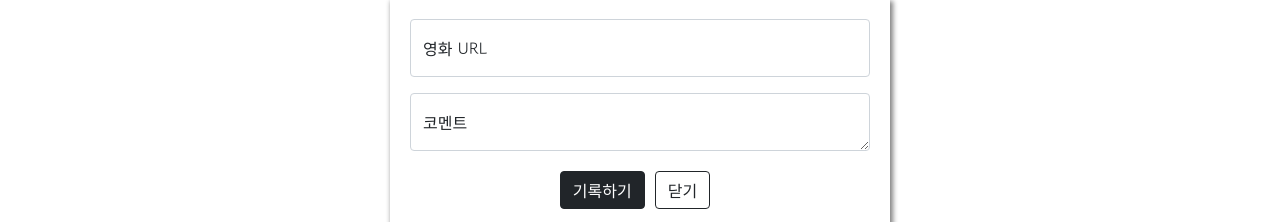
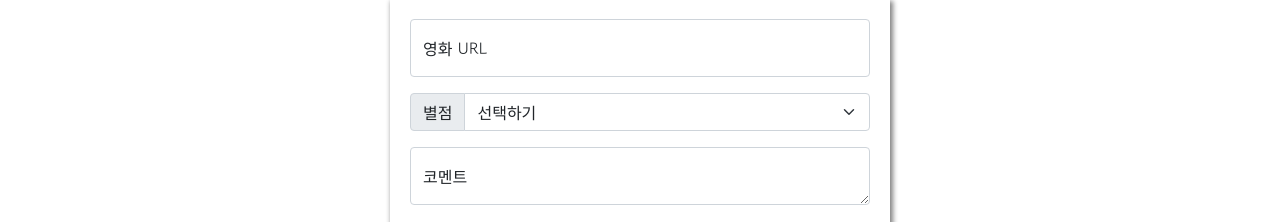
Before and after one commit to LevonBong/movieloginpage, a plain HTML site: page index.html in a window 1280 px wide. Shown: the part 271-493 px from the top of the page. Drawn offline with nearby package versions, Linux system fonts and the light colour scheme.

Commit message:
Update index.html

```diff
--- a/index.html
+++ b/index.html
@@ -61,7 +61,7 @@
             color: grey;
         }
 
-        .mypost{
+        .mypost {
 
             margin: 20px auto 20px auto;
             padding: 20px;
@@ -70,7 +70,8 @@
             box-shadow: 2px 3px 5px 1px grey;
 
         }
-        .mybtn{
+
+        .mybtn {
             display: flex;
             flex-direction: row;
             /* 세로 정렬을 설정 */
@@ -78,7 +79,8 @@
             justify-content: center;
             margin-top: 20px;
         }
-        .mybtn>button{
+
+        .mybtn>button {
             margin-right: 10px;
         }
     </style>
@@ -95,6 +97,19 @@
             <input type="email" class="form-control" id="floatingInput" placeholder="name@example.com">
             <label for="floatingInput">영화 URL</label>
         </div>
+        <div>
+            <div class="input-group mb-3">
+                <label class="input-group-text" for="inputGroupSelect01">별점</label>
+                <select class="form-select" id="inputGroupSelect01">
+                    <option selected>선택하기</option>
+                    <option value="1">⭐</option>
+                    <option value="2">⭐⭐</option>
+                    <option value="3">⭐⭐⭐</option>
+                </select>
+            </div>
+        </div>
+
+
         <div class="form-floating">
             <textarea class="form-control" placeholder="Leave a comment here" id="floatingTextarea"></textarea>
             <label for="floatingTextarea">코멘트</label>
```
